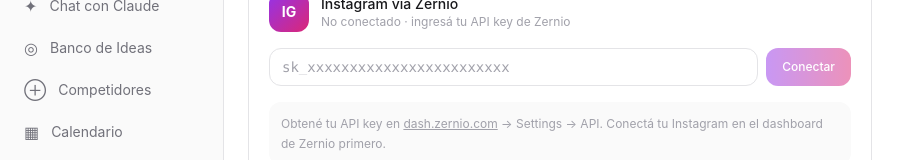
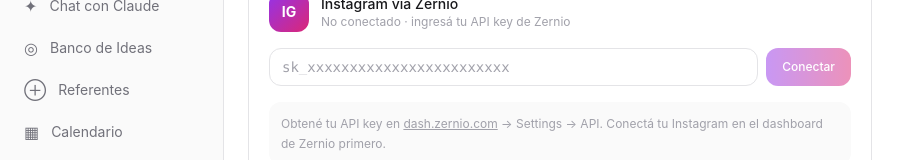
Before and after one commit to agustinpey/leaderai-content, a Next.js app: page /settings in a window 1280 px wide. Shown: the part 133-293 px from the top of the page, without its empty margins (0-923 px from the left). Built offline with nearby package versions, Linux system fonts and the light colour scheme; no server answers.

Commit message:
feat: renombrar Competidores → Referentes en UI

```diff
--- a/app/competitors/page.tsx
+++ b/app/competitors/page.tsx
@@ -87,7 +87,7 @@
   }
 
   async function handleDelete(id: string) {
-    if (!confirm('¿Eliminar este competidor?')) return
+    if (!confirm('¿Eliminar este referente?')) return
     await fetch(`/api/competitors?id=${id}`, { method: 'DELETE' })
     setSelected(null)
     setPosts([])
@@ -137,7 +137,7 @@
       <div className="w-72 border-r border-zinc-200 flex flex-col shrink-0">
         <div className="px-4 pt-5 pb-3 border-b border-zinc-100">
           <div className="flex items-center justify-between mb-1">
-            <h1 className="text-base font-semibold text-zinc-900">Competidores</h1>
+            <h1 className="text-base font-semibold text-zinc-900">Referentes</h1>
             <button
               onClick={() => setShowAdd(true)}
               className="w-7 h-7 rounded-lg bg-zinc-900 text-white flex items-center justify-center text-sm hover:bg-zinc-700 transition-colors"
@@ -145,7 +145,7 @@
               +
             </button>
           </div>
-          <p className="text-xs text-zinc-400">Cuentas de Instagram a trackear</p>
+          <p className="text-xs text-zinc-400">Cuentas de referentes a trackear</p>
         </div>
 
         {/* Botones globales */}
@@ -177,7 +177,7 @@
           {loading && <p className="text-xs text-zinc-400 text-center py-4">Cargando...</p>}
           {!loading && competitors.length === 0 && (
             <p className="text-xs text-zinc-400 text-center py-8">
-              Agregá competidores para empezar a trackear
+              Agregá referentes para empezar a trackear
             </p>
           )}
           {competitors.map((c) => (
@@ -218,7 +218,7 @@
         {showAdd && (
           <div className="absolute inset-0 bg-black/20 flex items-center justify-center z-50" onClick={() => setShowAdd(false)}>
             <div className="bg-white rounded-2xl p-5 w-72 shadow-xl" onClick={(e) => e.stopPropagation()}>
-              <p className="text-sm font-semibold text-zinc-900 mb-3">Agregar competidor</p>
+              <p className="text-sm font-semibold text-zinc-900 mb-3">Agregar referente</p>
               <input
                 autoFocus
                 type="text"
@@ -242,7 +242,7 @@
         {!selected && (
           <div className="flex items-center justify-center h-full">
             <div className="text-center">
-              <p className="text-sm text-zinc-500">Seleccioná un competidor</p>
+              <p className="text-sm text-zinc-500">Seleccioná un referente</p>
               <p className="text-xs text-zinc-400 mt-1">Para ver sus Reels y análisis de contenido</p>
             </div>
           </div>
--- a/components/Sidebar.tsx
+++ b/components/Sidebar.tsx
@@ -7,7 +7,7 @@
   { href: '/', label: 'Dashboard', icon: '⊞' },
   { href: '/chat', label: 'Chat con Claude', icon: '✦' },
   { href: '/ideas', label: 'Banco de Ideas', icon: '◎' },
-  { href: '/competitors', label: 'Competidores', icon: '⊕' },
+  { href: '/competitors', label: 'Referentes', icon: '⊕' },
   { href: '/calendar', label: 'Calendario', icon: '▦' },
   { href: '/library', label: 'Biblioteca', icon: '⊟' },
   { href: '/analytics', label: 'Analytics', icon: '◈' },
```
